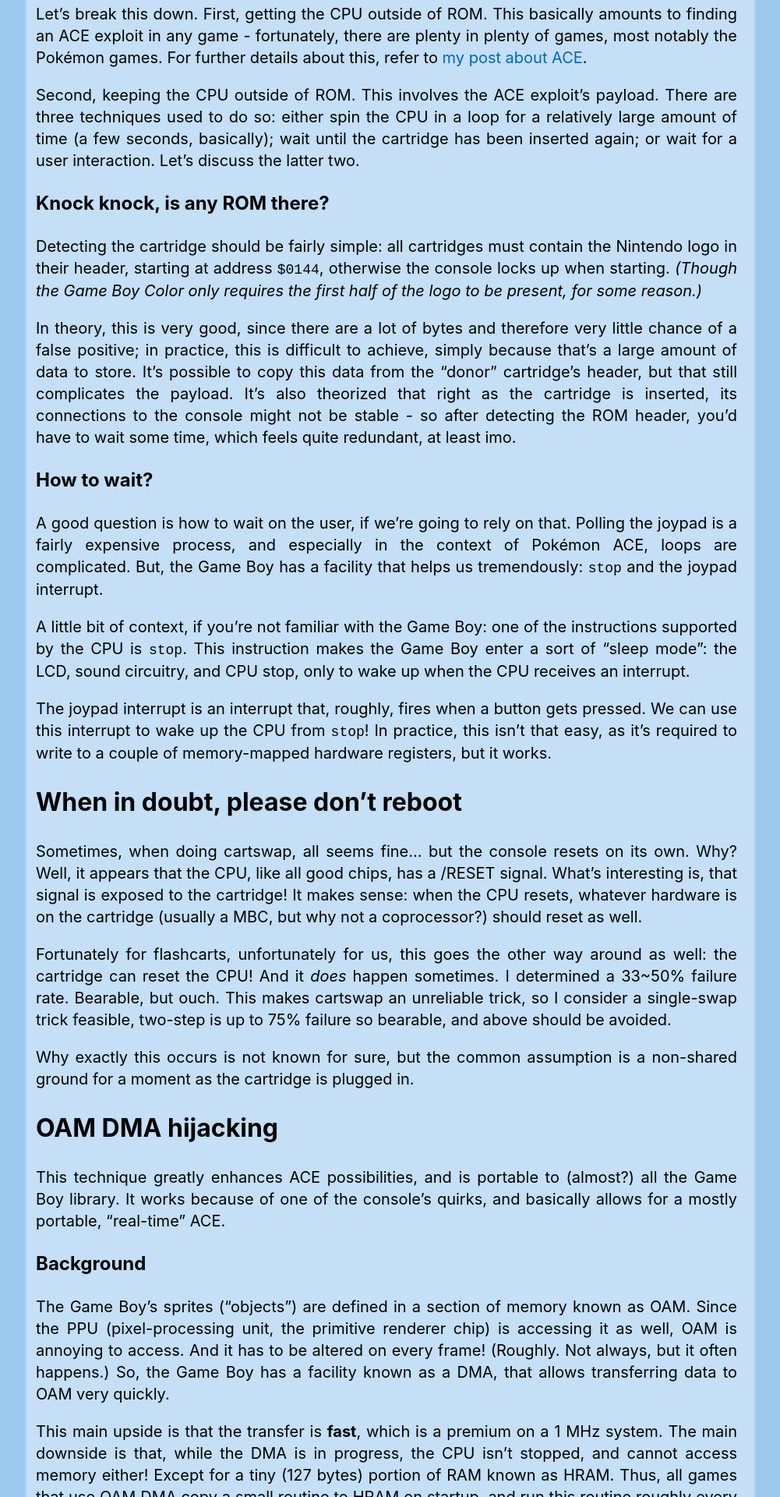
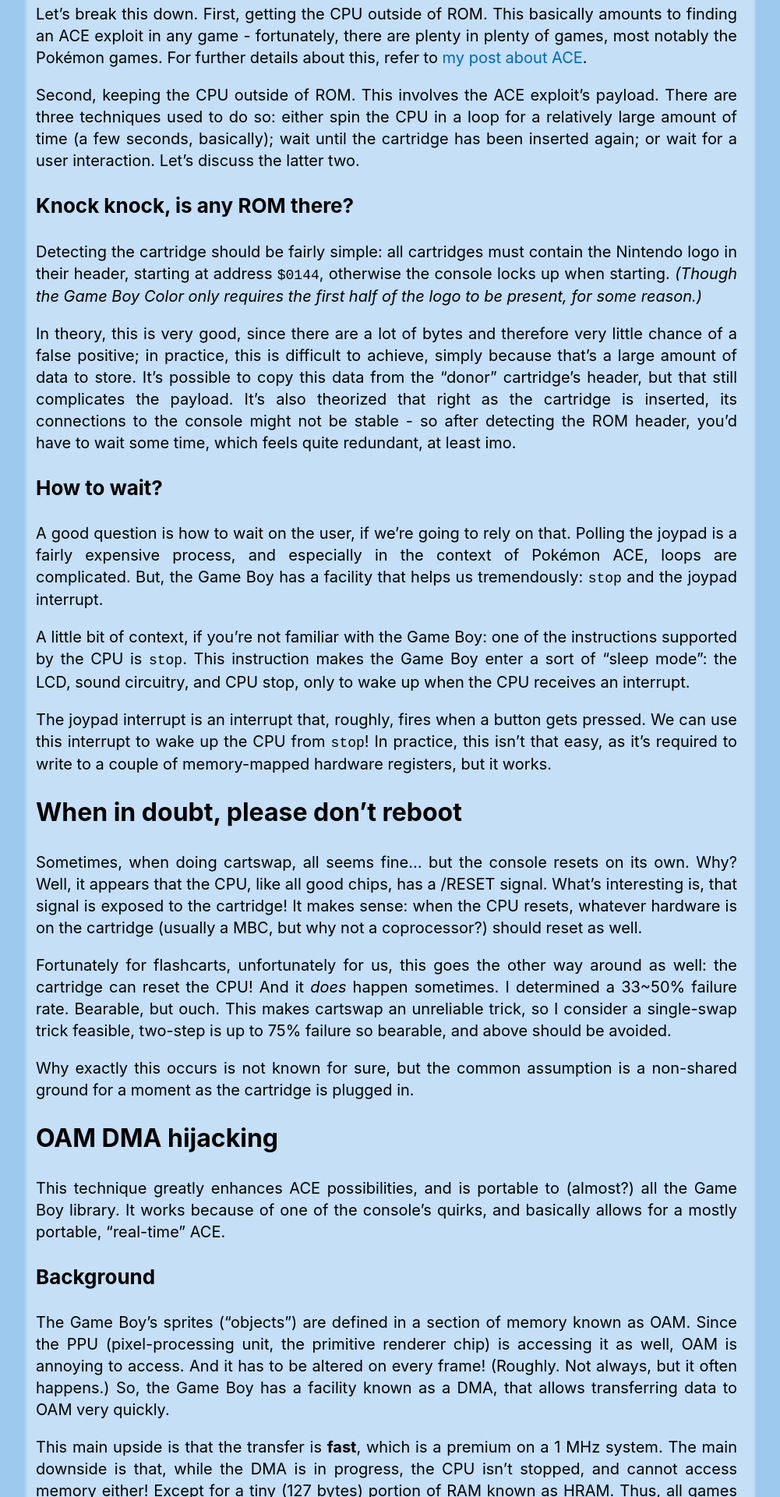
Before and after one commit to ISSOtm/issotm.github.io, a Jekyll site: the page built from _pokexploits/cartswap.md, in a window 1280 px wide. Shown: the part 1023-2943 px from the top of the page at 78% size, without its empty margins (139-1140 px from the left). Built offline with Jekyll 4.4.1, drawn with Linux system fonts in a browser that asks for light colours; some web fonts are replaced.

Commit message:
Style 4th-level titles as well

```diff
--- a/css/default.scss
+++ b/css/default.scss
@@ -71,7 +71,12 @@
 }
 
 h3 {
-	font-size: 1.2em;
+	font-size: 1.3em;
+	margin: 1em 0;
+}
+
+h4 {
+	font-size: 1.1em;
 	margin: 1em 0;
 }
 
```
